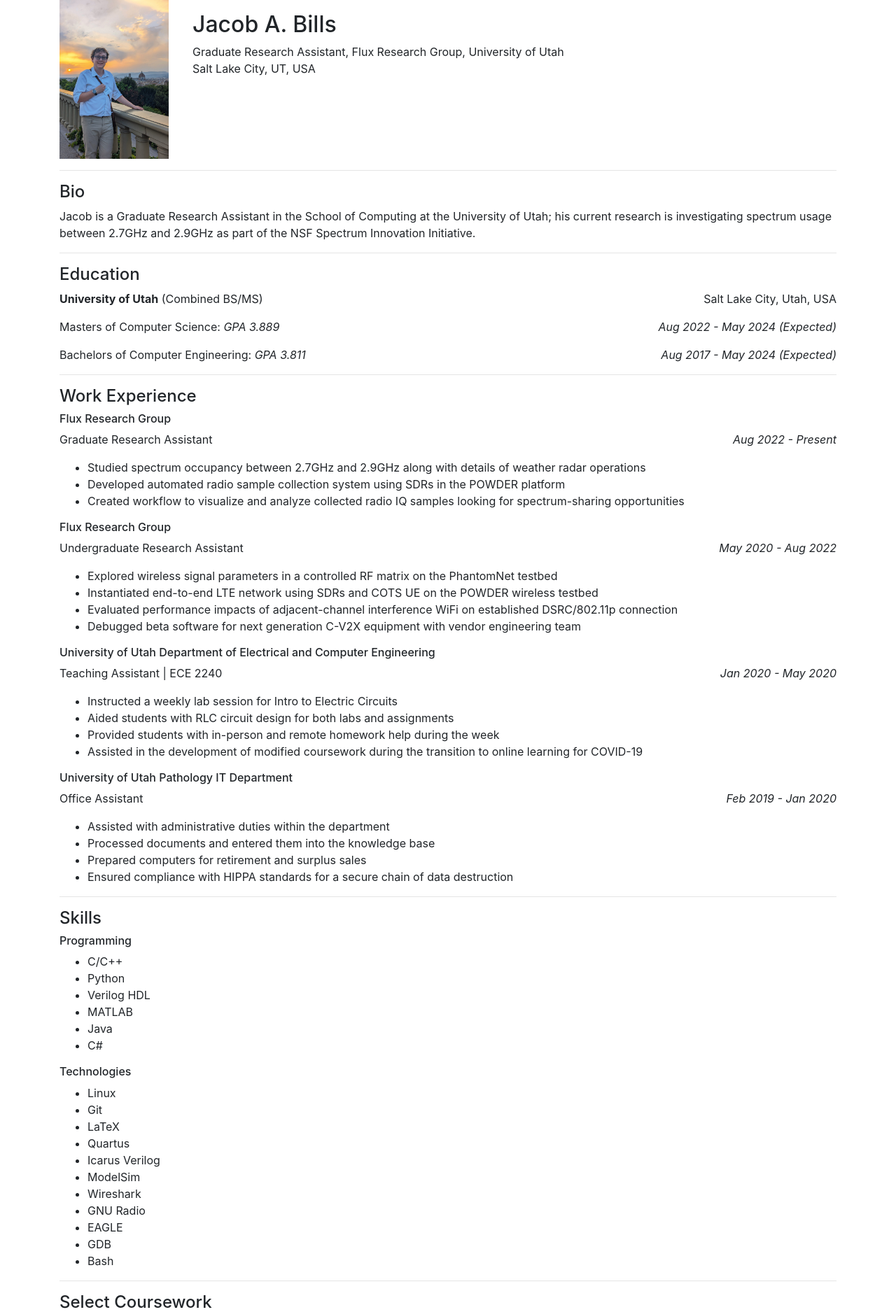
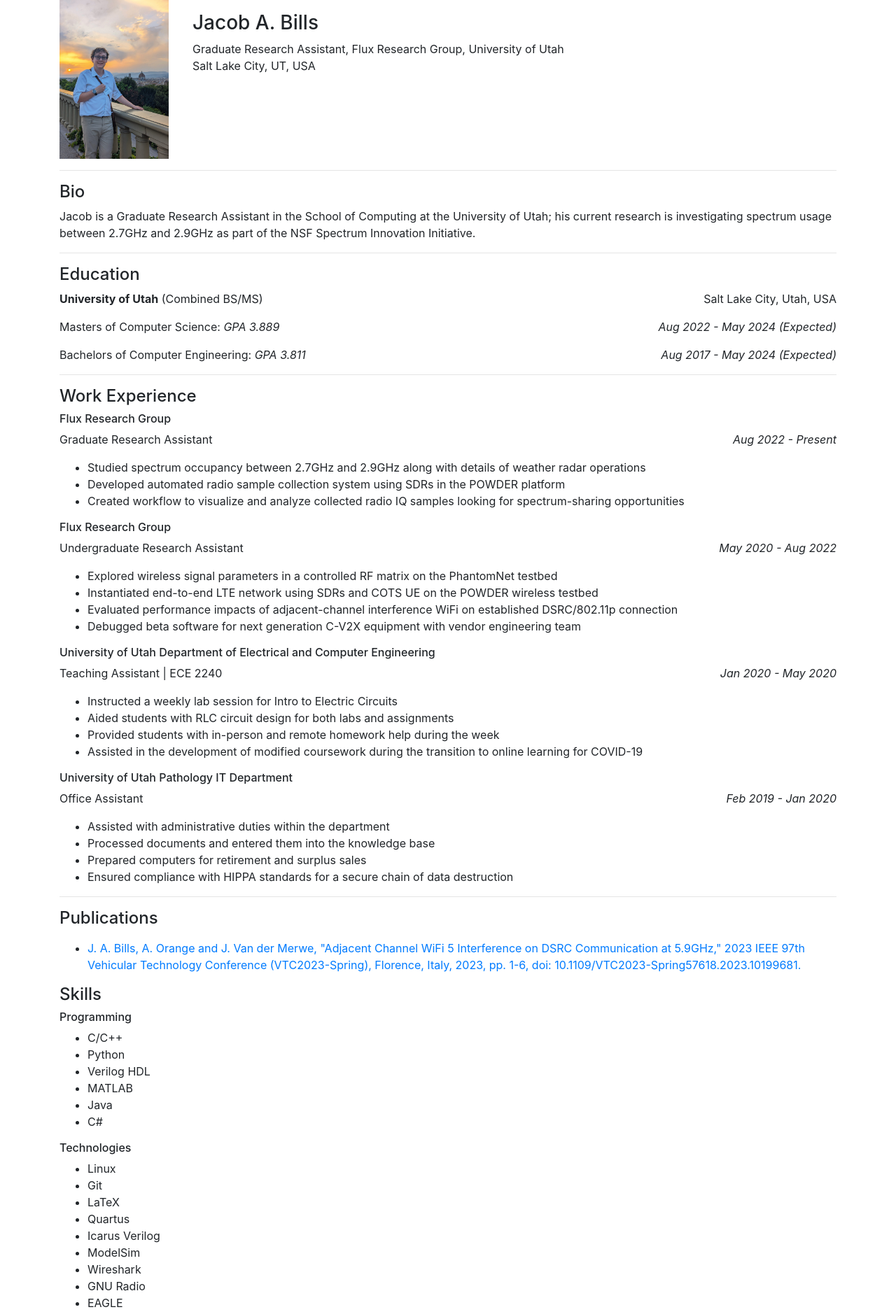
Before and after one commit to altonbill/webRes, a plain HTML site: page index.html in a window 1280 px wide. Shown: the top 1875 px of the page at 70% size. Drawn offline with Linux system fonts and the light colour scheme.

Commit message:
Added publication

```diff
--- a/index.html
+++ b/index.html
@@ -32,7 +32,7 @@
   </div>
 
   <div class="col-md-8 col-sm-8">
-    <p><h2>Jacob A. Bills</h2>
+    <p><h3>Jacob A. Bills</h3>
     Graduate Research Assistant, Flux Research Group, University of Utah<br>
     Salt Lake City, UT, USA<br>
     </p>
@@ -124,6 +124,12 @@
     </ul>
 </p>
 <hr>
+
+<h4>Publications</h4>
+<p>
+    <ul>
+      <li><a href="https://ieeexplore-ieee-org.ezproxy.lib.utah.edu/document/10199681">J. A. Bills, A. Orange and J. Van der Merwe, "Adjacent Channel WiFi 5 Interference on DSRC Communication at 5.9GHz," 2023 IEEE 97th Vehicular Technology Conference (VTC2023-Spring), Florence, Italy, 2023, pp. 1-6, doi: 10.1109/VTC2023-Spring57618.2023.10199681.</a></li>
+    </ul>
 
 <h4>Skills</h4>
 <h6>Programming</h6>
```
